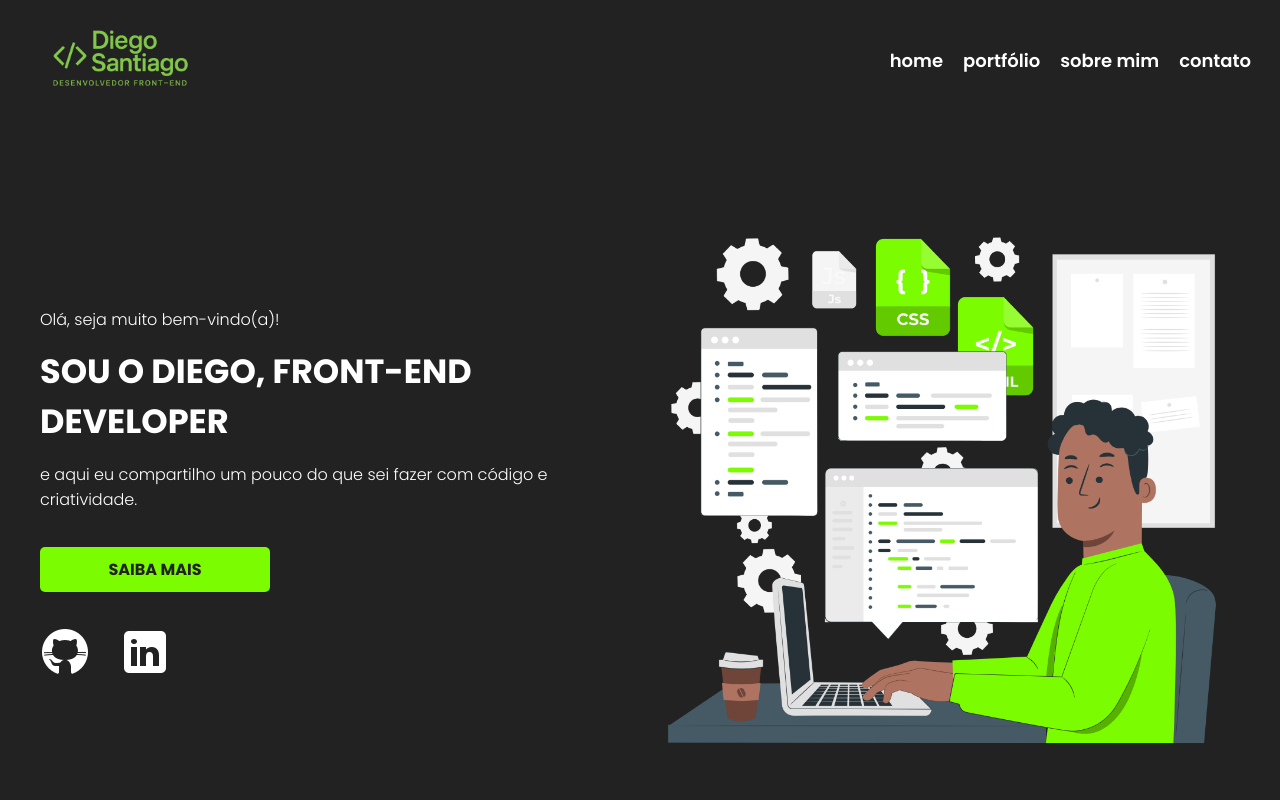
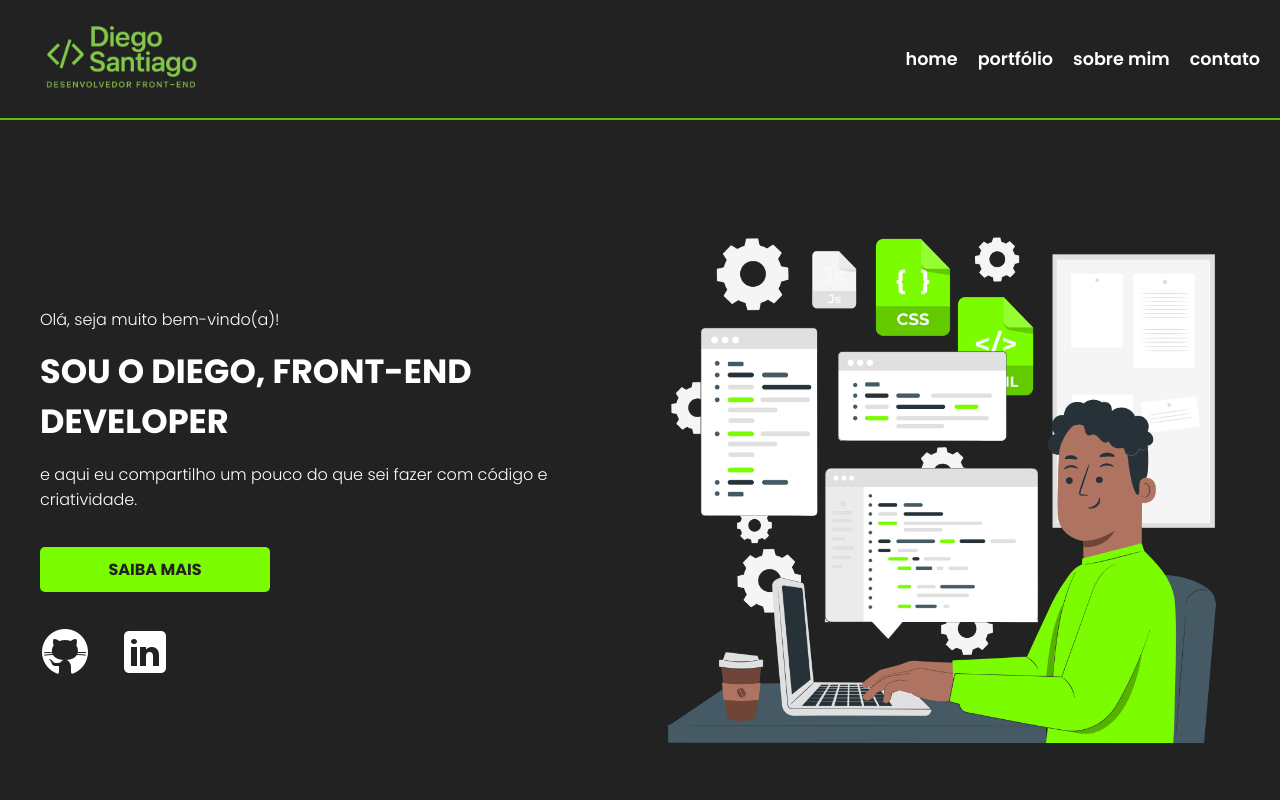
Before and after one commit to diegosantiago92/portfolio-site, a Next.js app: page / in a window 1280 px wide. Shown: the top 800 px of the page. Built offline with nearby package versions, Linux system fonts and the light colour scheme.

Commit message:
Refatoração do componente Topo e adição do hook useMenu para gerenciamento do estado do menu

```diff
--- a/src/componentes/Topo/Topo.module.css
+++ b/src/componentes/Topo/Topo.module.css
@@ -1,33 +1,123 @@
+/* ===== TOPO ===== */
 .container_topo {
   width: 100%;
   height: 15vh;
   background: #222222;
   display: flex;
-    justify-content: space-around;
+  justify-content: space-between;
   align-items: center;
-    text-decoration: none;
   padding: 0 20px;
   position: fixed;
   top: 0;
-    z-index: 1;
+  z-index: 10;
+  border-bottom: 2px solid #61c102;
 }
 
 .container_topo img {
-    width: 180px;
-    height: 180px;
+  width: 200px;
+  height: auto;
   display: block;
   object-fit: contain;
 }
-.links {
+
+
+.menu_button {
   display: flex;
-    justify-content: flex-end;
+  align-items: center;
+  gap: 8px;
+  background: #7CFC00;
+  border: none;
+  border-radius: 6px;
+  padding: 8px 14px;
+  font-size: 1rem;
+  font-weight: bold;
+  color: #222222;
+  cursor: pointer;
+  transition: background 0.3s ease;
+}
+
+.menu_button:hover {
+  background: #7CFC00;
+}
+
+.menu_button .icon {
+  font-size: 1.4rem;
+  line-height: 1;
+}
+
+.menu_button .text {
+  font-size: 1rem;
+  text-transform: uppercase;
+}
+
+.menu_links {
+  display: flex;
   gap: 20px;
-    padding: 20px 0;
-    width: 1024px;
+  list-style: none;
 }
-.links a {
+
+.menu_links a {
   text-decoration: none;
   color: #ffffff;
   font-weight: 600;
-    font-size: 1.125rem;
+  font-size: 1.1rem;
+  transition: color 0.2s;
 }
+
+.menu_links a:hover {
+  color: #7CFC00;
+}
+
+@media (max-width: 768px) {
+  .menu_button {
+    display: flex;
+  }
+
+  .menu_links {
+    position: absolute;
+    top: 15vh;
+    right: 0;
+    background: #2e2e2e;
+    flex-direction: column;
+    align-items: flex-start;
+    gap: 20px;
+    width: 180px;
+    padding: 20px;
+    list-style: none;
+    opacity: 0;
+    transform: translateY(-20px);
+    pointer-events: none;
+    transition: all 0.3s ease;
+  }
+
+  .menu_links.ativo {
+    opacity: 1;
+    transform: translateY(0);
+    pointer-events: auto;
+  }
+}
+
+
+@media (min-width: 769px) {
+  .menu_button {
+    display: none;
+  }
+
+  .menu_links {
+    position: static;
+    flex-direction: row;
+    align-items: center;
+    gap: 20px;
+    opacity: 1;
+    transform: none;
+    background: none;
+    width: auto;
+    padding: 0;
+    pointer-events: auto;
+  }
+
+  .menu_links.ativo {
+    opacity: 1;
+    transform: none;
+  }
+}
--- a/src/componentes/Topo/index.jsx
+++ b/src/componentes/Topo/index.jsx
@@ -1,18 +1,47 @@
-import Image from 'next/image';
-import Logo from '/public/logo.png';
-import Link from 'next/link';
-import estilos from './Topo.module.css';
+"use client";
+import Image from "next/image";
+import Logo from "/public/logo.png";
+import Link from "next/link";
+import estilos from "./Topo.module.css";
+import { useMenu } from "@/hooks/useMenu";
 
-export default function Topo(){
-    return(
-        <div className={estilos.container_topo}>
-            <a href="/"><Image src={Logo} alt="Logo" /></a>
-            <nav className={estilos.links}>
-                <Link href="/">home</Link>
-                <Link href="/portfolio">portfólio</Link>
-                <Link href="/sobre">sobre mim</Link>
-                <Link href="/contato">contato</Link>
-            </nav>
-        </div>
-    )
+export default function Topo() {
+  const { menuAtivo, toggleMenu, menuRef } = useMenu();
+
+  return (
+    <div className={estilos.container_topo}>
+      <a href="/">
+        <Image src={Logo} alt="Logo" />
+      </a>
+
+      <nav className={estilos.menu} ref={menuRef}>
+        <button className={estilos.menu_button} aria-expanded={menuAtivo} aria-controls="menu" onClick={toggleMenu}>
+          <span className={estilos.icon}>☰</span>
+        </button>
+
+        <ul id="menu" className={`${estilos.menu_links} ${menuAtivo ? estilos.ativo : ""}`}>
+          <li>
+            <Link href="/" onClick={() => setMenuAtivo(false)}>
+              home
+            </Link>
+          </li>
+          <li>
+            <Link href="/portfolio" onClick={() => setMenuAtivo(false)}>
+              portfólio
+            </Link>
+          </li>
+          <li>
+            <Link href="/sobre" onClick={() => setMenuAtivo(false)}>
+              sobre mim
+            </Link>
+          </li>
+          <li>
+            <Link href="/contato" onClick={() => setMenuAtivo(false)}>
+              contato
+            </Link>
+          </li>
+        </ul>
+      </nav>
+    </div>
+  );
 }
--- /dev/null
+++ b/src/hooks/useMenu.js
@@ -0,0 +1,32 @@
+"use client";
+import { useState, useEffect, useRef } from "react";
+
+export function useMenu() {
+  const [menuAtivo, setMenuAtivo] = useState(false);
+  const menuRef = useRef(null);
+
+  function toggleMenu() {
+    setMenuAtivo((prev) => !prev);
+  }
+
+  // Fecha o menu ao clicar fora
+  useEffect(() => {
+    function handleClickOutside(event) {
+      if (menuRef.current && !menuRef.current.contains(event.target)) {
+        setMenuAtivo(false);
+      }
+    }
+
+    if (menuAtivo) {
+      document.addEventListener("mousedown", handleClickOutside);
+    } else {
+      document.removeEventListener("mousedown", handleClickOutside);
+    }
+
+    return () => {
+      document.removeEventListener("mousedown", handleClickOutside);
+    };
+  }, [menuAtivo]);
+
+  return { menuAtivo, toggleMenu, menuRef };
+}
```
Also changed, not shown: src/app/page.js (+10 -6 lines). Lines whose indentation alone changed are shown as unchanged.
